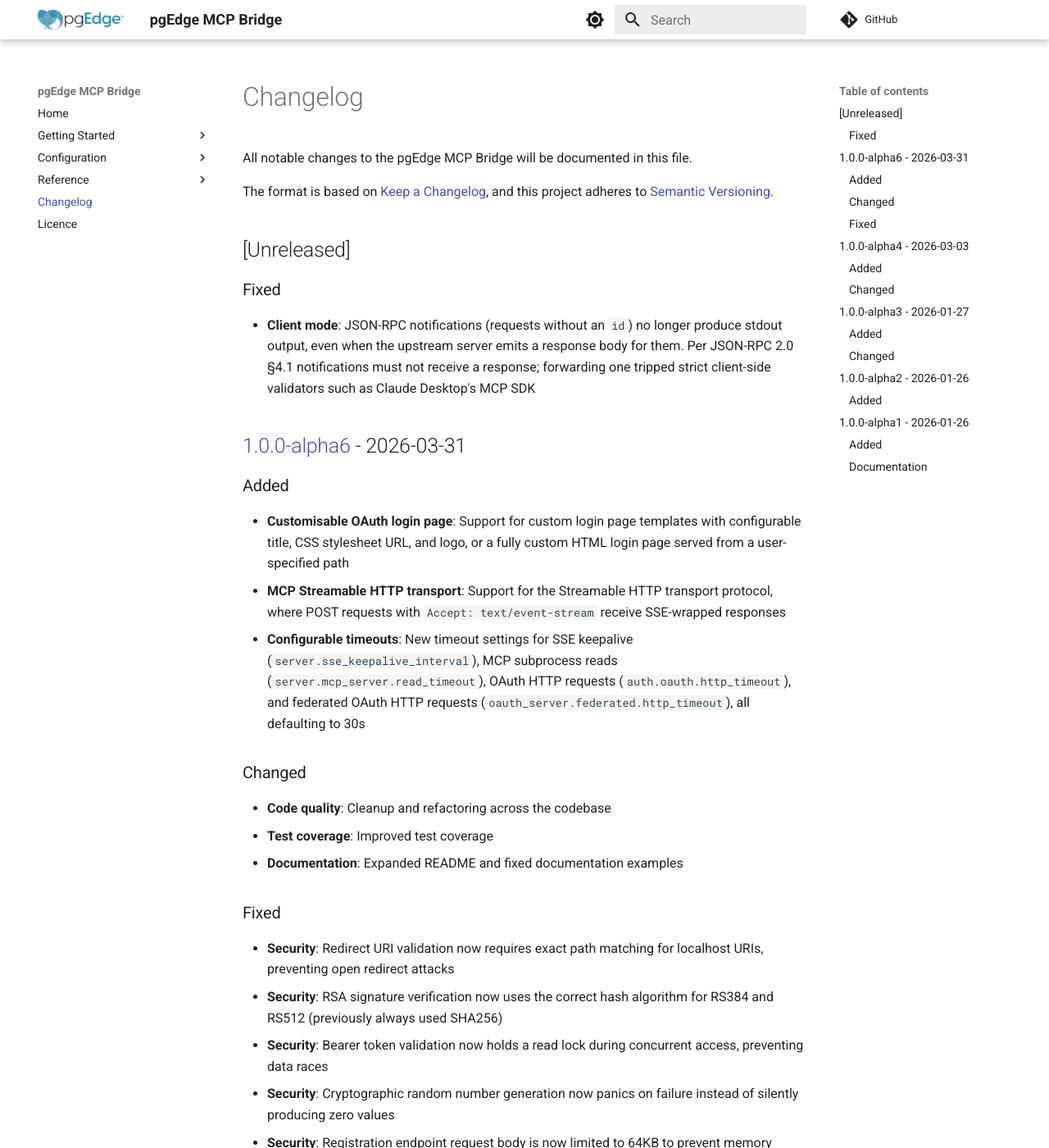
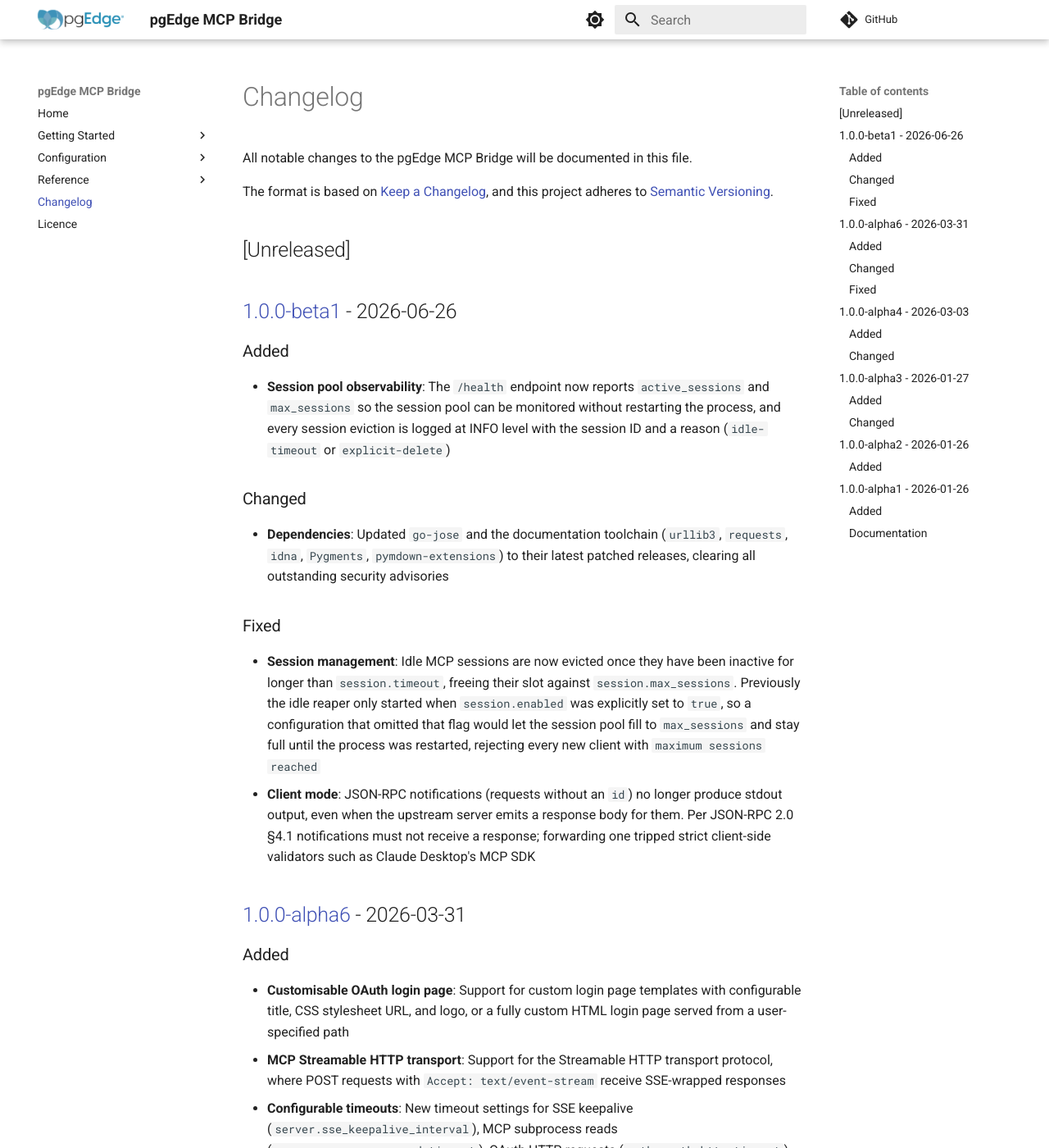
Before and after one commit to pgEdge/pgedge-mcp-bridge, an MkDocs documentation site: the page built from docs/CHANGELOG.md, in a window 1280 px wide and 1400 px high. Shown: the whole window at 82% size. Built offline with MkDocs 1.6.1 and Material for MkDocs 9.7.7, drawn with Linux system fonts in a browser that asks for light colours; comment, search, counter and statistics services are not loaded.

Commit message:
Release version 1.0.0-beta1
- Update changelog with release notes for 1.0.0-beta1
- Graduates the 1.0.0 line from alpha to beta

Release-Date: 2026-06-26

```diff
--- a/docs/CHANGELOG.md
+++ b/docs/CHANGELOG.md
@@ -7,9 +7,22 @@ and this project adheres to [Semantic Versioning](https://semver.org/spec/v2.0.0
 
 ## [Unreleased]
 
+## [1.0.0-beta1] - 2026-06-26
+
+### Added
+
+- **Session pool observability**: The `/health` endpoint now reports `active_sessions` and `max_sessions` so the session pool can be monitored without restarting the process, and every session eviction is logged at INFO level with the session ID and a reason (`idle-timeout` or `explicit-delete`)
+
+### Changed
+
+- **Dependencies**: Updated `go-jose` and the documentation toolchain (`urllib3`, `requests`, `idna`, `Pygments`, `pymdown-extensions`) to their latest patched releases, clearing all outstanding security advisories
+
 ### Fixed
 
+- **Session management**: Idle MCP sessions are now evicted once they have been inactive for longer than `session.timeout`, freeing their slot against `session.max_sessions`. Previously the idle reaper only started when `session.enabled` was explicitly set to `true`, so a configuration that omitted that flag would let the session pool fill to `max_sessions` and stay full until the process was restarted, rejecting every new client with `maximum sessions reached`
 - **Client mode**: JSON-RPC notifications (requests without an `id`) no longer produce stdout output, even when the upstream server emits a response body for them. Per JSON-RPC 2.0 §4.1 notifications must not receive a response; forwarding one tripped strict client-side validators such as Claude Desktop's MCP SDK
+
+[1.0.0-beta1]: https://github.com/pgEdge/pgedge-mcp-bridge/releases/tag/v1.0.0-beta1
 
 ## [1.0.0-alpha6] - 2026-03-31
 
```
